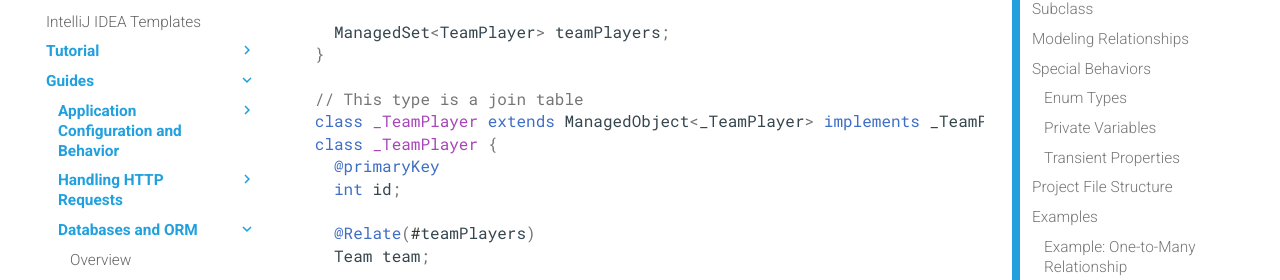
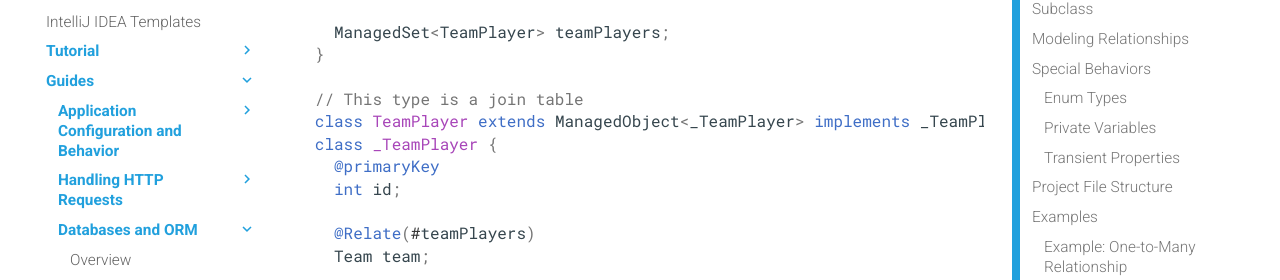
Before and after one commit to stablekernel/aqueduct, an MkDocs documentation site: the page built from source/docs/db/modeling_data.md, in a window 1280 px wide and 900 px high, scrolled down 11424 px. Shown: the part 150-430 px from the top of the window. Built offline with MkDocs 1.6.1 and Material for MkDocs 9.7.7, drawn with Linux system fonts in a browser that asks for light colours; comment, search, counter and statistics services are not loaded; old or Windows-style settings are respelled for this version of MkDocs.

Commit message:
Fix typo
it seems to be duplicated.

```diff
--- a/source/docs/db/modeling_data.md
+++ b/source/docs/db/modeling_data.md
@@ -404,7 +404,7 @@ class _Team {
 }
 
 // This type is a join table
-class _TeamPlayer extends ManagedObject<_TeamPlayer> implements _TeamPlayer {}
+class TeamPlayer extends ManagedObject<_TeamPlayer> implements _TeamPlayer {}
 class _TeamPlayer {
   @primaryKey
   int id;
```
